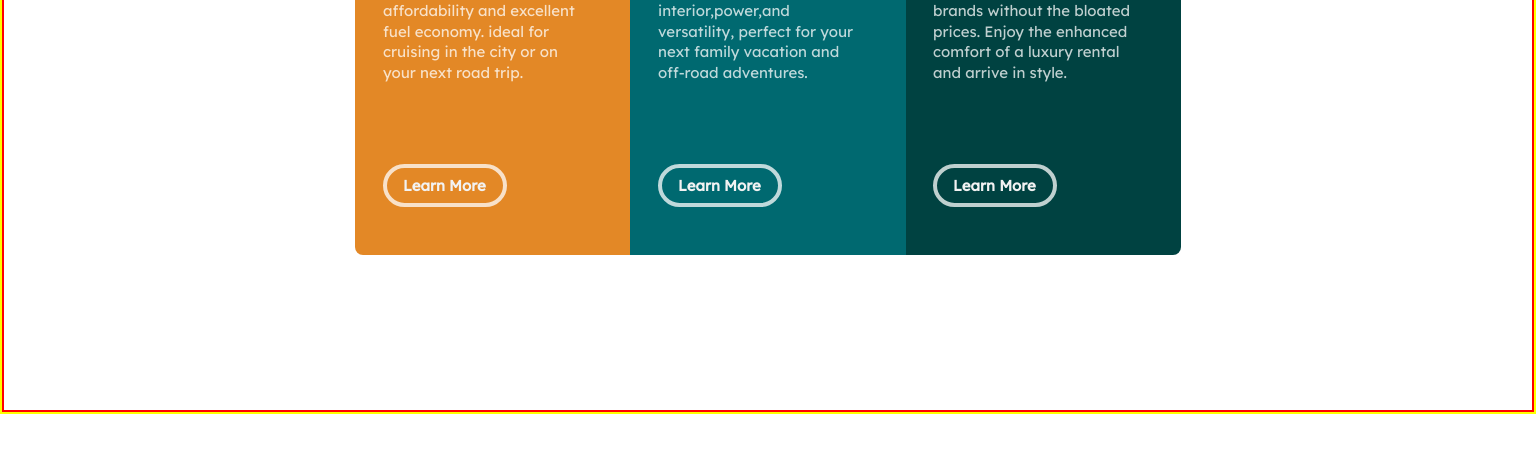
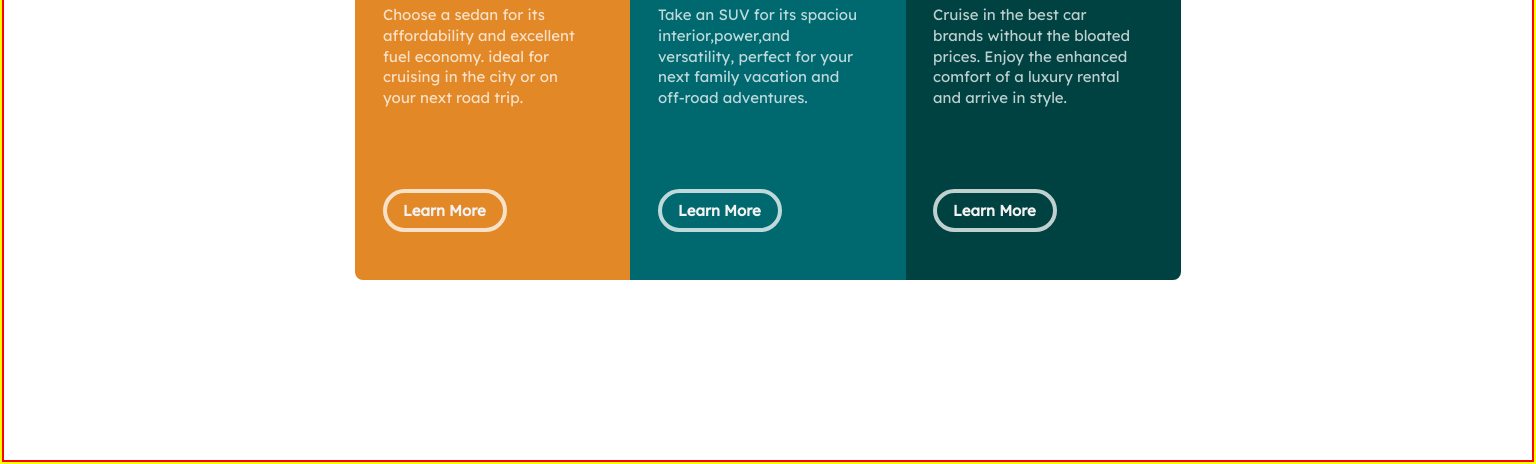
Before and after one commit to Savindushehan/3-column-preview-card-component, a plain HTML site: page index.html in a window 1536 px wide. Shown: the part 344-808 px from the top of the page. Drawn offline with Linux system fonts and the light colour scheme; a web font is replaced by a local one.

Commit message:
height change

```diff
--- a/CSS/style.css
+++ b/CSS/style.css
@@ -62,7 +62,7 @@ h2{
 @media only screen and (min-width:90rem)
 {
     .container{
-        height: 750px;
+        height: 100vh;
         display: flex;
         justify-content: center;
         border: 2px solid red;
```
